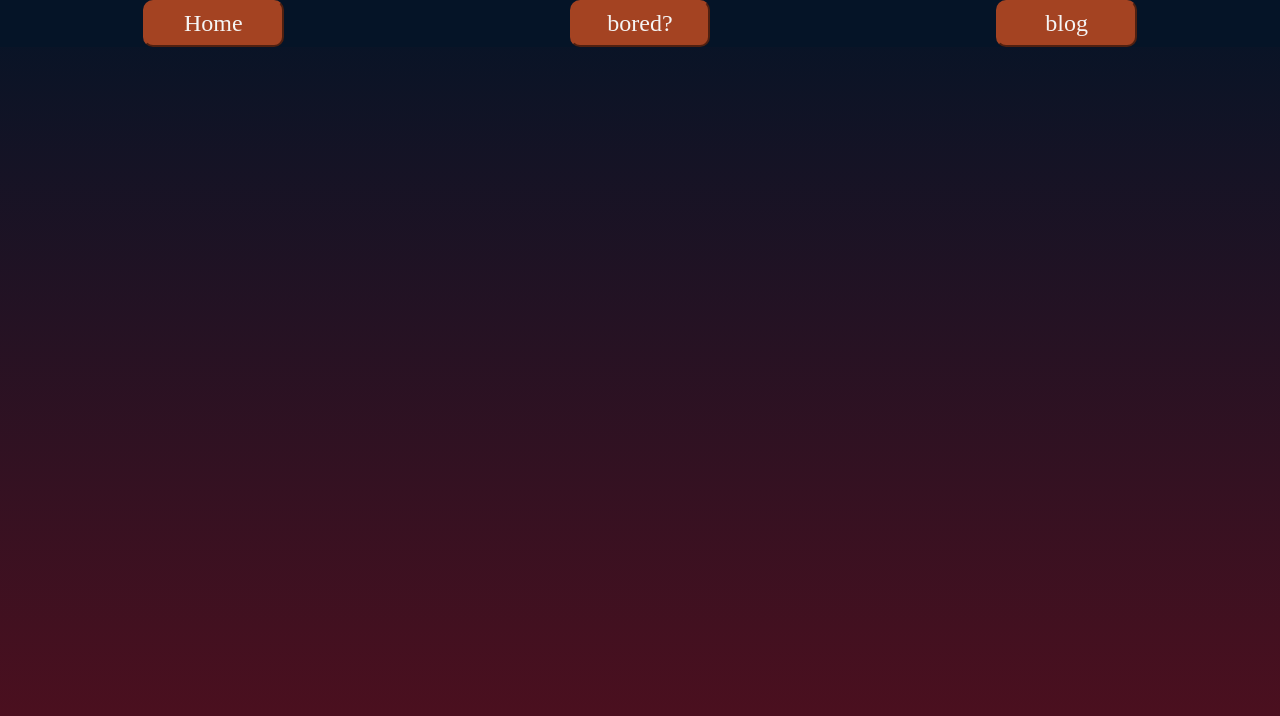
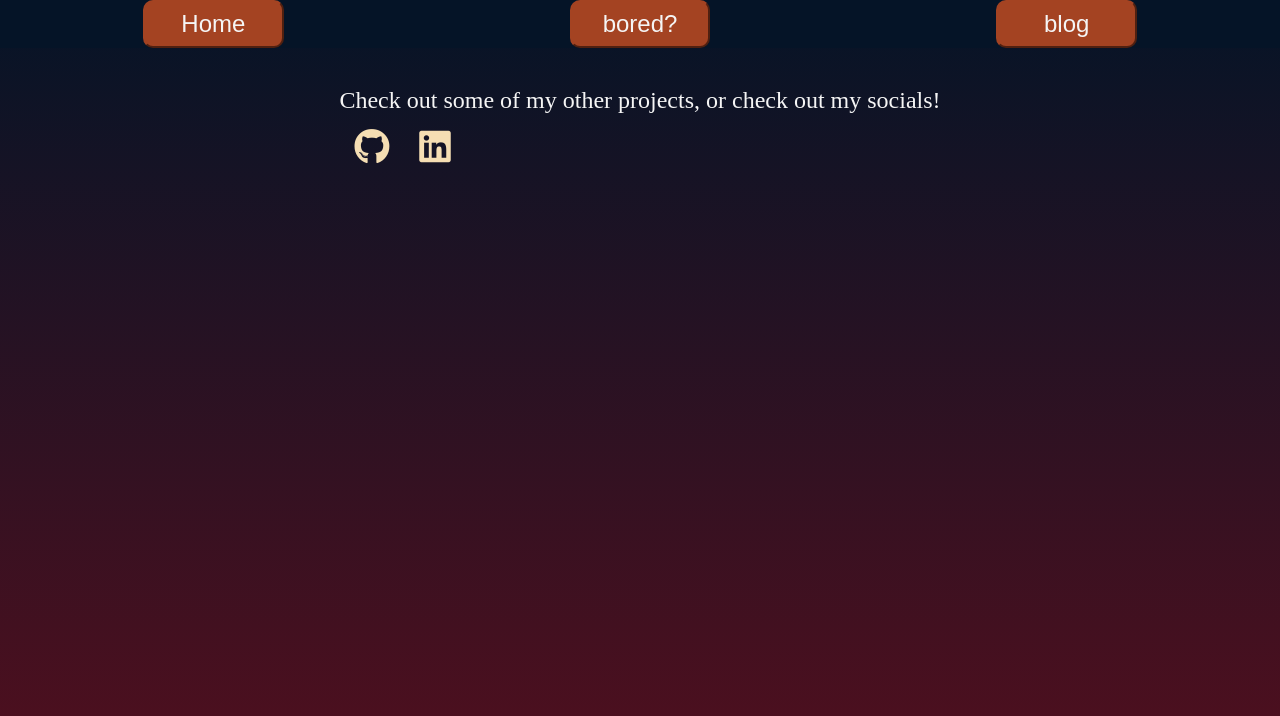
Before and after one commit to BorzoiBurrow/turbo-telegram, a React app: page / in a window 1280 px wide. Shown: the top 716 px of the page. Built offline with nearby package versions, Linux system fonts and the light colour scheme.

Commit message:
styling changes, cleanup and footer additions

```diff
--- a/package.json
+++ b/package.json
@@ -25,6 +25,7 @@
     "copy-webpack-plugin": "^12.0.2",
     "css-loader": "^6.10.0",
     "style-loader": "^3.3.4",
+    "svg-inline-loader": "^0.8.2",
     "url-loader": "^4.1.1",
     "webpack": "^5.90.3",
     "webpack-cli": "^5.1.4"
--- a/src/assets/css/index.css
+++ b/src/assets/css/index.css
@@ -6,15 +6,15 @@
 #f8bc04 */
 
 * {
-    font-family: "Playfair display", serif;
-    font-optical-sizing: auto;
-    font-weight: 400;
-    font-style: normal;
     margin: 0;
     padding: 0;
 }
 
 body {
+    /* font-family: "Playfair display", serif;
+    font-optical-sizing: auto;
+    font-weight: 400;
+    font-style: normal; */
     margin: 0;
     min-height: 100vh;
     display: flex;
@@ -35,9 +35,11 @@ body {
     flex: 1;
     display: flex;
     justify-content: center;
+    align-items: center;
 }
 
 .navbar-card {
+    display: flex;
     font-size: 24px;
     padding: 8px;
     background-color: #a44322;
@@ -49,6 +51,7 @@ body {
     width: 33%;
     color: whitesmoke;
     justify-content: center;
+    align-items: center;
 }
 
 .navbar-card:hover {
@@ -56,24 +59,50 @@ body {
 }
 
 .Footer {
+    display: flex;
     height: 100px;
     background: inherit;
-    margin-top: auto;
-    color: #fff;
-    padding: 20px;
-    text-align: center;
+    padding: 35px;
+    justify-content: center;
+    align-items: center;
+}
+
+.Footer a {
+display: inline-block;
+}
+.Footer p {
+    font-size: 24px;
+    color: whitesmoke;
+}
+.Icons {
+    align-items: center;
+}
+
+.fab {
+    transition: transform 0.2s;
+    padding: 15px;
+    font-size: 36px;
+    color: wheat;
+}
+
+.fab:hover {
+    transform: scale(1.2);
+}
+
+@media (max-width: 800px){
+    .navbar-card{
+        font-size: 16px;
+    }
 }
 
 @media (max-width: 750px){
     .navbar-card{
-        width: 40%;
-        font-size: 16px;
+        font-size: 14px;
     }
 }
 
 @media (max-width: 435px){
     .navbar-card{
-        width: 40%;
         font-size: 12px;
     }
 }
--- a/src/components/footer.jsx
+++ b/src/components/footer.jsx
@@ -1,10 +1,15 @@
 import React from "react";
+
 const Footer = () => {
 
 
     return (
             <div className="Footer">
-                <i className="fab fa-github"></i>
+                <div className="Icons">
+                    <p>Check out some of my other projects, or check out my socials! </p>
+                    <a href="test.com"> <i className="fab fa-github"> </i>  </a>
+                    <a href="test.com"> <i class="fab fa-linkedin">   </i>  </a>
+                </div>
             </div>
     )
 }
--- a/src/index.html
+++ b/src/index.html
@@ -3,6 +3,7 @@
 <head>
     <meta charset="UTF-8">
     <meta name="viewport" content="width=device-width, initial-scale=1.0">
+    <link rel="stylesheet" href="https://cdnjs.cloudflare.com/ajax/libs/font-awesome/5.15.4/css/all.min.css"/>
     <script src="bundle.js"></script>
     <title>HomePage</title>
 </head>
--- a/webpack.config.js
+++ b/webpack.config.js
@@ -25,7 +25,7 @@ module.exports = {
     plugins: [
         new CopyPlugin({
             patterns: [
-                {from: 'src/index.html', to: 'assets'}
+                {from: 'src/index.html', to: 'assets'},
             ]
         })
     ],
```
Also changed, not shown: 1 other file (tests, documents, lock files or other folders).
